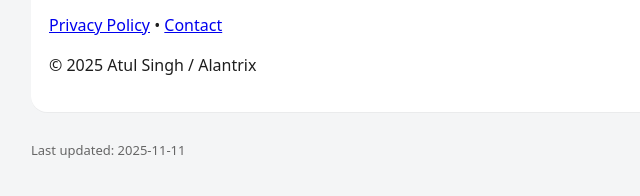
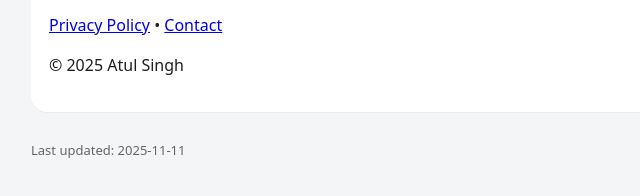
Before and after one commit to Atul-Alan/Harken-Support, a plain HTML site: page index.html in a window 1280 px wide. Shown: the part 1183-1379 px from the top of the page, 153-793 px from the left. Drawn offline with Linux system fonts and the light colour scheme.

Commit message:
Update index.html

```diff
--- a/index.html
+++ b/index.html
@@ -66,7 +66,7 @@
     <section class="card">
       <h2>Legal & About</h2>
       <p><a href="privacy.html">Privacy Policy</a> • <a href="#contact">Contact</a></p>
-      <p>© 2025 Atul Singh / Alantrix</p>
+      <p>© 2025 Atul Singh</p>
     </section>
 
     <footer class="footer">
```
